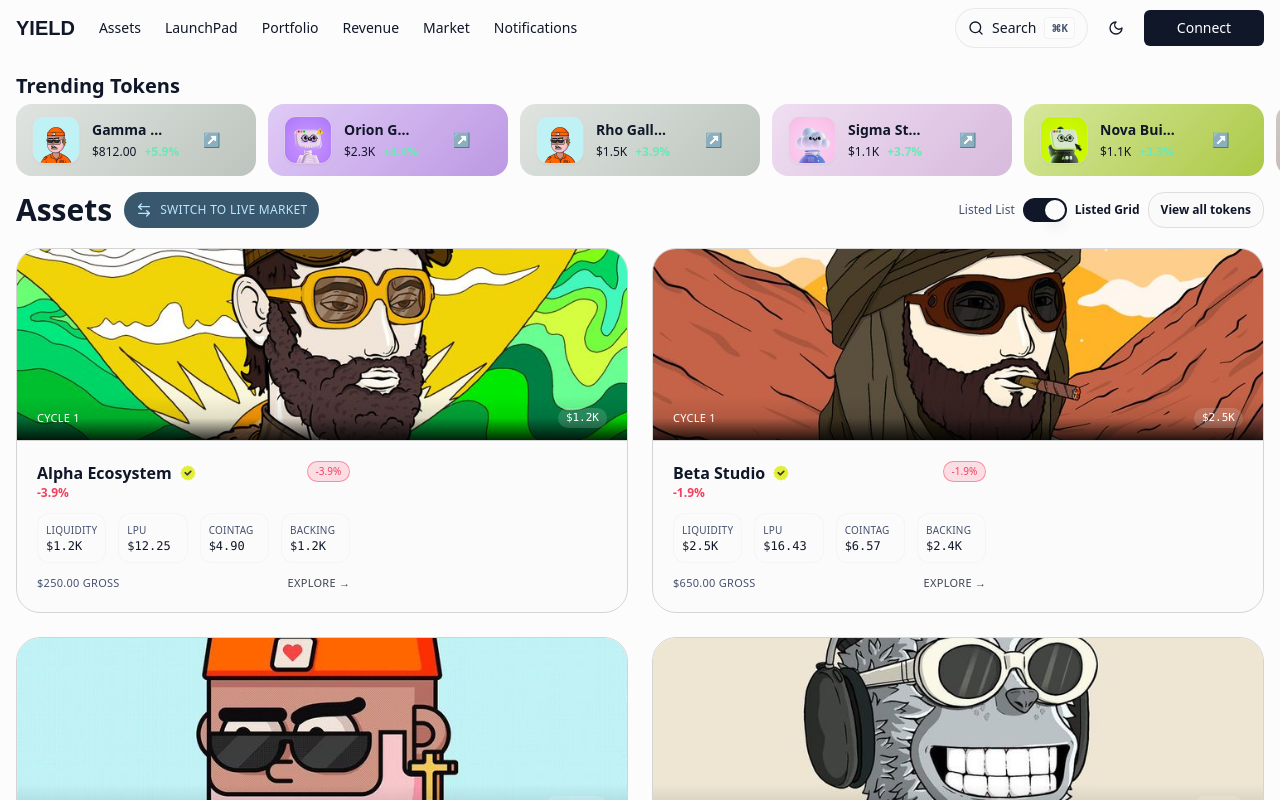
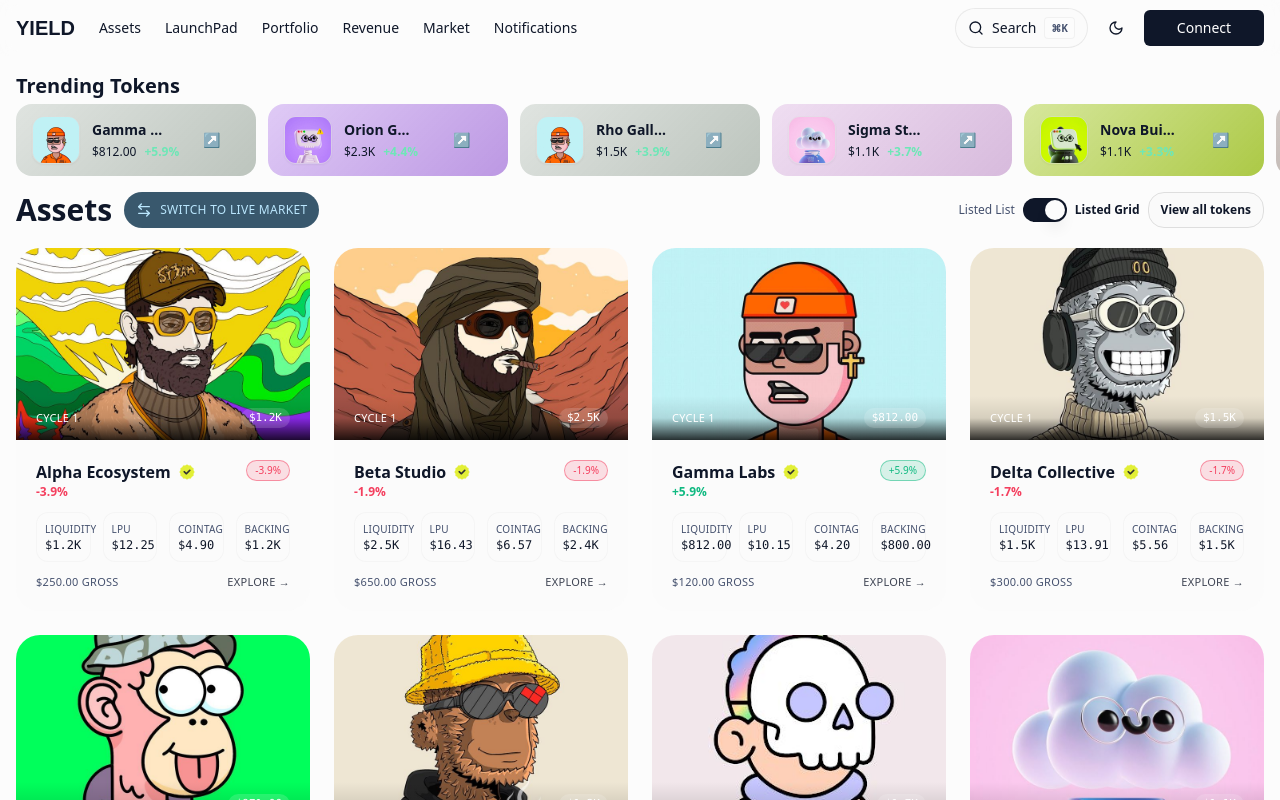
Before and after one commit to damiTheCoder/Yield, a React (Vite) app: page /assets in a window 1280 px wide. Both pictures are taken after a click on the switch 1048 px from the left and 210 px from the top of the page. Shown: the top 800 px of the page. Built offline with nearby package versions, Linux system fonts and the light colour scheme.

Commit message:
refactor: Simplify card border classes and enhance grid layout in Assets and Hunt components

```diff
--- a/src/pages/Assets.tsx
+++ b/src/pages/Assets.tsx
@@ -202,10 +202,10 @@ function AssetsPage({ showTrending = true, showViewAllButton = true, listedLimit
   const listLabel = isLiveMarket ? "Live List" : "Listed List";
   const gridLabel = isLiveMarket ? "Live Grid" : "Listed Grid";
 
-  const cardBorderClass = isDarkTheme ? "" : "border border-neutral-300";
-  const cardMediaBorderClass = isDarkTheme ? "" : "border-b border-neutral-300";
-  const liveCardBorderClass = cardBorderClass;
-  const liveCardMediaBorderClass = cardMediaBorderClass;
+  const cardBorderClass = "";
+  const cardMediaBorderClass = "";
+  const liveCardBorderClass = "";
+  const liveCardMediaBorderClass = "";
 
   const handleGridToggle = (checked: boolean) => {
     if (isLiveMarket) {
@@ -353,7 +353,7 @@ function AssetsPage({ showTrending = true, showViewAllButton = true, listedLimit
   );
 
   const renderListedGrid = (items: Asset[]) => (
-    <div className="grid grid-cols-2 gap-4 sm:gap-6">
+    <div className="grid grid-cols-2 gap-4 sm:gap-6 sm:grid-cols-4">
       {items.map((a, index) => {
         const change = getAssetChange(a);
         const changeText = formatChange(change);
@@ -481,7 +481,7 @@ function AssetsPage({ showTrending = true, showViewAllButton = true, listedLimit
   );
 
   const renderLiveGrid = (items: Asset[]) => (
-    <section className="grid grid-cols-2 gap-4 sm:gap-6 sm:grid-cols-2 xl:grid-cols-3">
+    <section className="grid grid-cols-2 gap-4 sm:gap-6 sm:grid-cols-4">
       {items.map((asset) => {
         const coinTagPrice = Math.max(4.2, asset.cycle.lpu * 0.4);
         const change = getAssetChange(asset);
--- a/src/pages/Hunt.tsx
+++ b/src/pages/Hunt.tsx
@@ -450,7 +450,7 @@ function HuntExperience({ assetId, assetName, ticker, cycleNumber, lpu, pricePer
             {/* Hunt Grid - Fixed mobile layout */}
             <div className="space-y-2 sm:space-y-3">
               <div className="text-[10px] sm:text-xs uppercase tracking-wide text-muted-foreground">Hunt grid</div>
-              <div className="rounded-xl border border-border/30 bg-surface/40 p-2 sm:p-3 overflow-x-auto" style={{ WebkitOverflowScrolling: 'touch' }}>
+              <div className="rounded-xl border border-border/30 bg-surface/40 p-2 sm:p-3 overflow-x-auto no-scrollbar" style={{ WebkitOverflowScrolling: 'touch' }}>
                 <div className="grid auto-cols-min grid-flow-col gap-1 sm:gap-1.5" style={{ gridTemplateRows: 'repeat(7, minmax(32px, 1fr))' }}>
                   {huntData.boxes.map((coord) => {
                     const isMatched = matched.has(coord);
```
